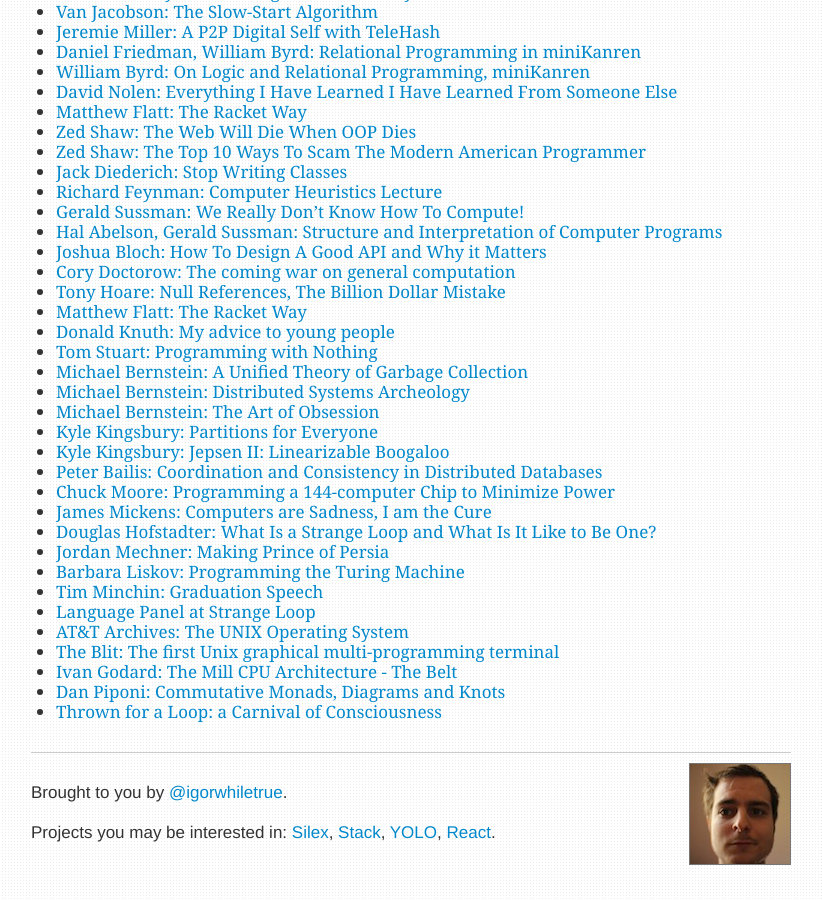
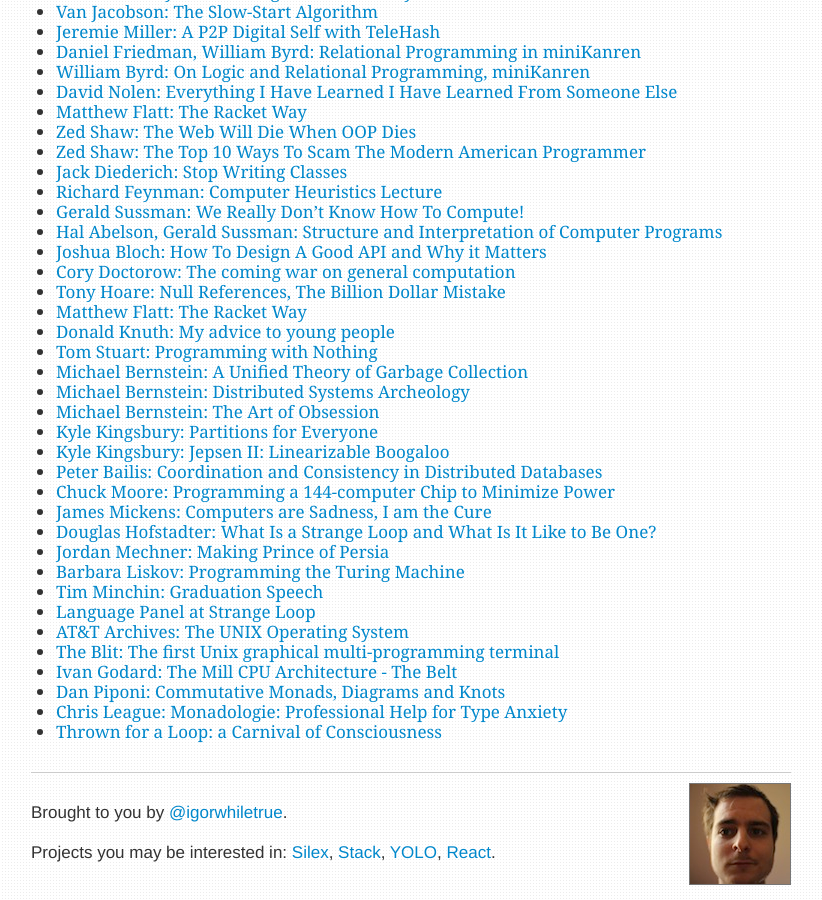
Before and after one commit to igorw/weblog, a Jekyll site: the page built from videoshelf.md, in a window 1280 px wide and 900 px high, scrolled down 1223 px. Shown: the whole window, without its empty margins (229-1051 px from the left). Built offline with Jekyll 4.4.1, drawn with Linux system fonts in a browser that asks for light colours; Markdown is read by kramdown in place of the engine named in the settings.

Commit message:
monadologie

```diff
--- a/videoshelf.md
+++ b/videoshelf.md
@@ -100,4 +100,5 @@
 * [The Blit: The first Unix graphical multi-programming terminal](https://www.youtube.com/watch?v=emh22gT5e9k)
 * [Ivan Godard: The Mill CPU Architecture - The Belt](https://www.youtube.com/watch?v=QGw-cy0ylCc)
 * [Dan Piponi: Commutative Monads, Diagrams and Knots](https://vimeo.com/6590617)
+* [Chris League: Monadologie: Professional Help for Type Anxiety](https://vimeo.com/13304075)
 * [Thrown for a Loop: a Carnival of Consciousness](https://vimeo.com/76886746)
```
